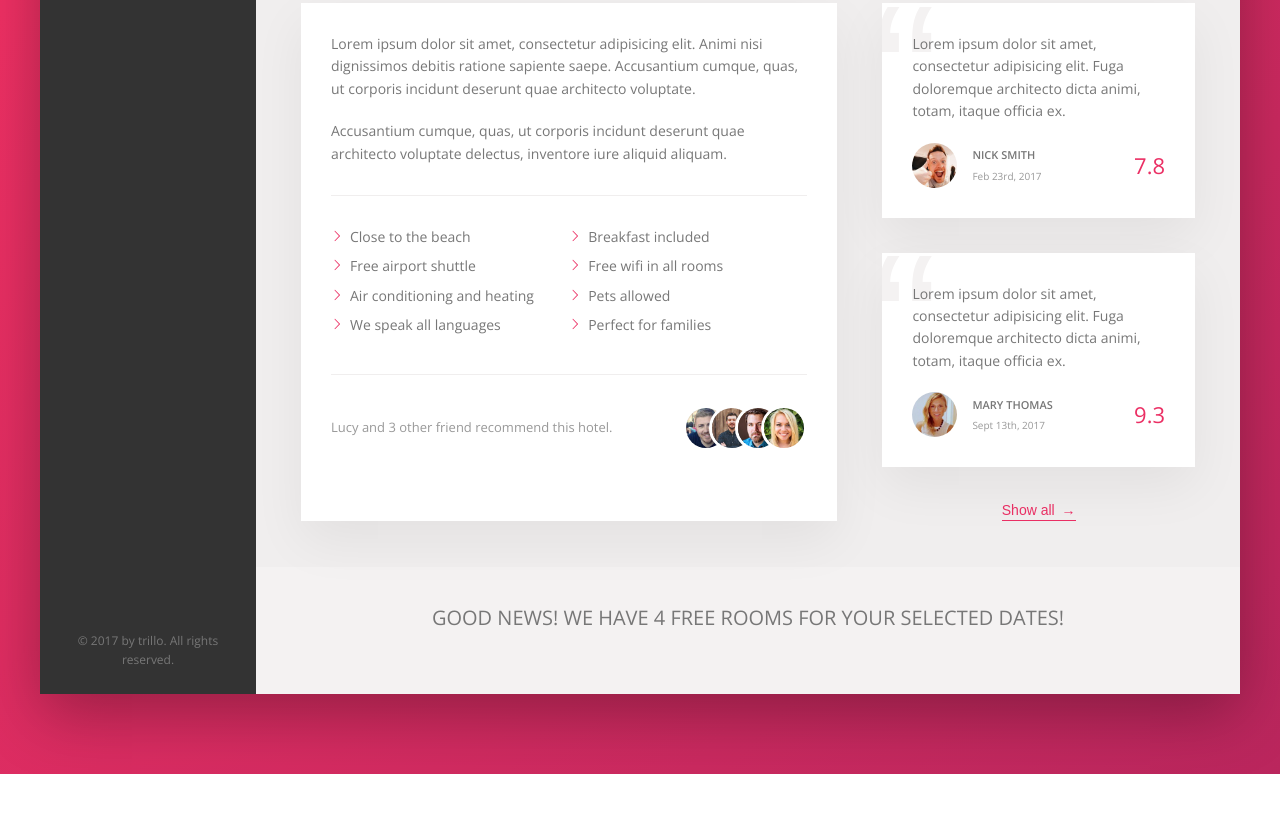
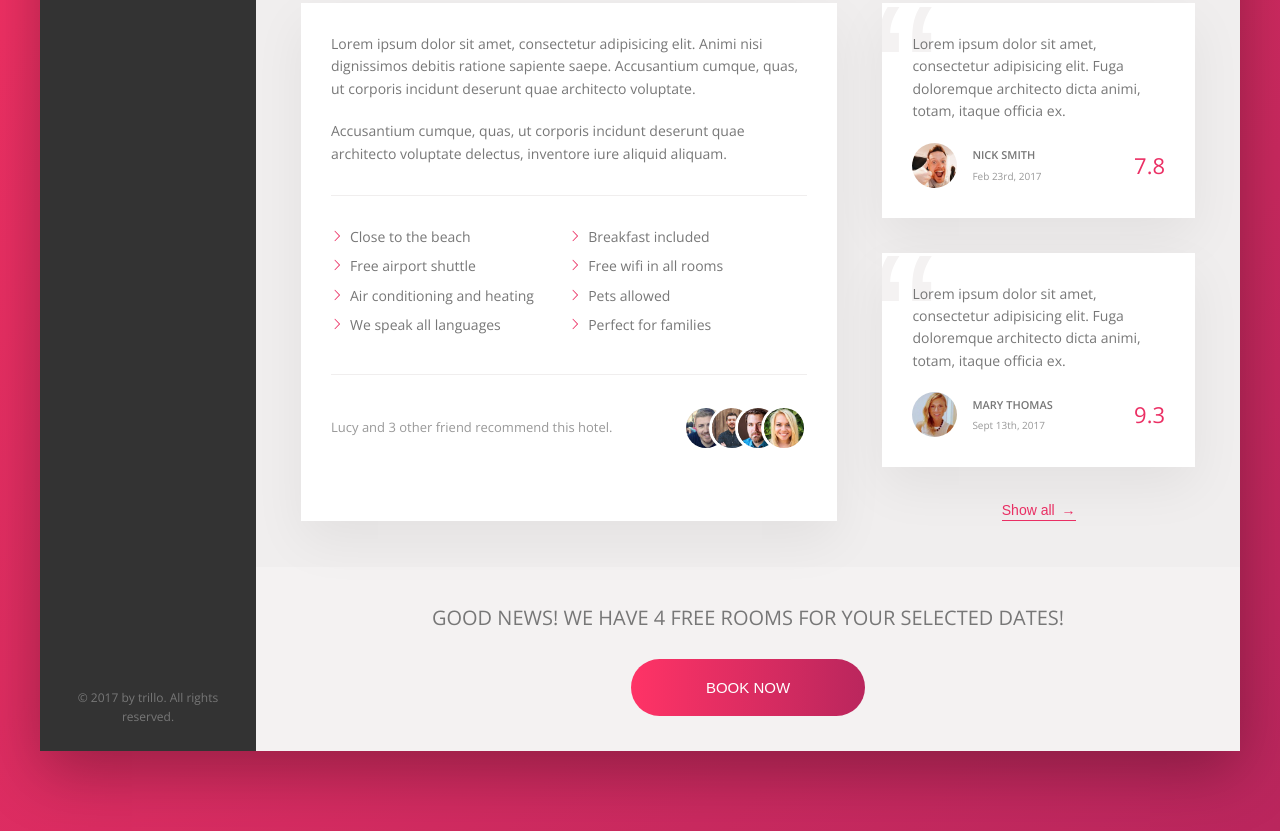
Before and after one commit to cassiorodp/trillo-project, a website: page index.html in a window 1280 px wide. Shown: the part 644-1475 px from the top of the page. Before the commit the page ends 1418 px from the top, so only its background shows below. Drawn offline with nearby package versions, Linux system fonts and the light colour scheme.

Commit message:
test: show button

```diff
--- a/index.html
+++ b/index.html
@@ -246,10 +246,10 @@
             <h2 class="cta__book-now">
               Good news! We have 4 free rooms for your selected dates!
             </h2>
-            <!-- <button class="btn">
+            <button class="btn">
               <span class="btn__visible">Book now</span>
               <span class="btn__invisible">Only 4 rooms left</span>
-            </button> -->
+            </button>
           </div>
         </main>
       </div>
```
